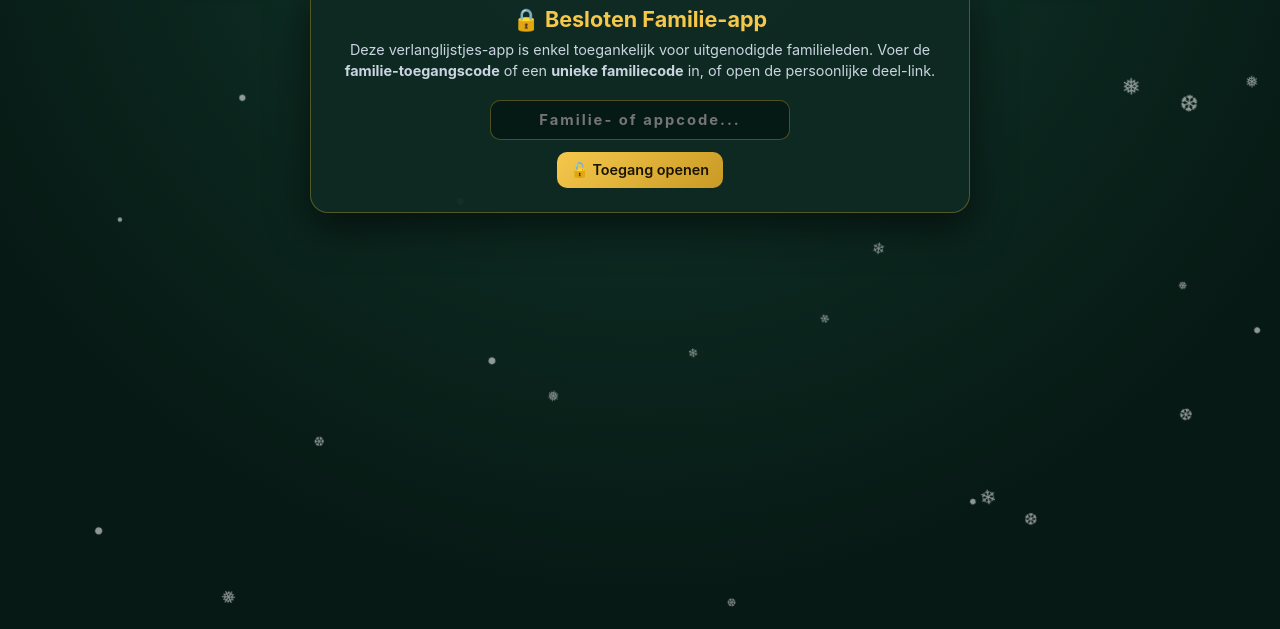
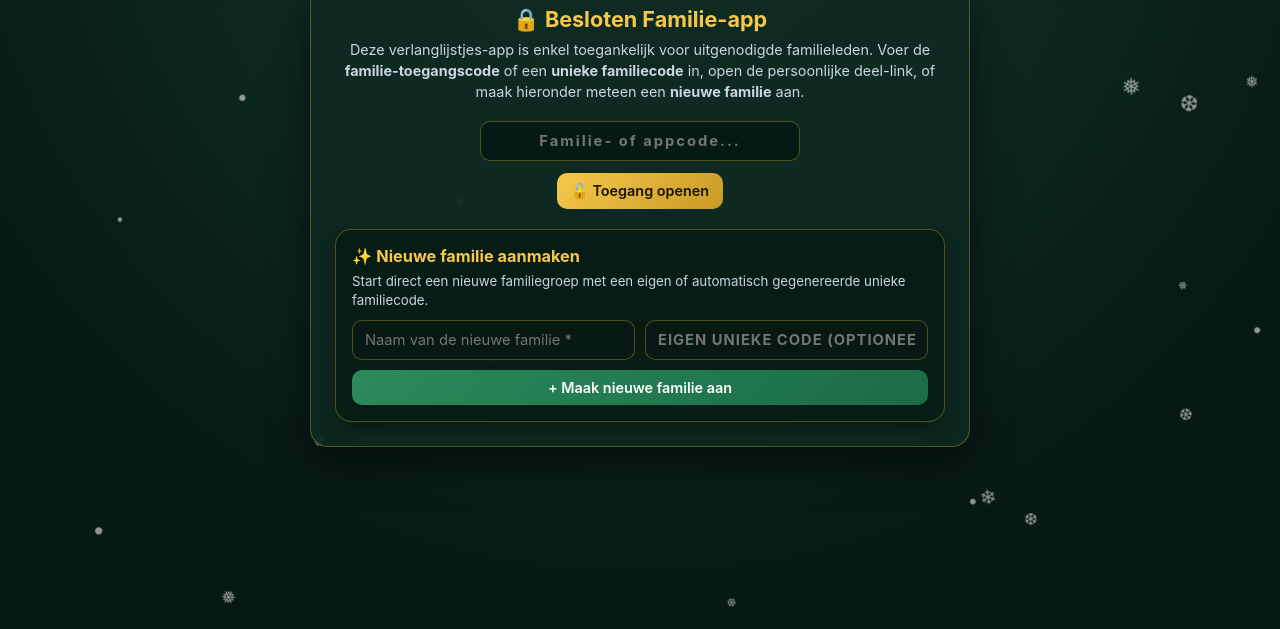
Before and after one commit to jandecock/familie-verlanglijstje-test, a plain HTML site: page index.html in a window 1280 px wide. Shown: the part 171-800 px from the top of the page. Drawn offline with nearby package versions, Linux system fonts and the light colour scheme; no server answers.

Commit message:
Add files via upload

```diff
--- a/index.html
+++ b/index.html
@@ -545,12 +545,24 @@
     <!-- TOEGANGSSCHERM VOOR ONBEKENDEN -->
     <div id="accessGateView" class="login-box">
       <h2>🔒 Besloten Familie-app</h2>
-      <p>Deze verlanglijstjes-app is enkel toegankelijk voor uitgenodigde familieleden. Voer de <strong>familie-toegangscode</strong> of een <strong>unieke familiecode</strong> in, of open de persoonlijke deel-link.</p>
-      <div style="max-width: 300px; margin: 0 auto 12px;">
+      <p>Deze verlanglijstjes-app is enkel toegankelijk voor uitgenodigde familieleden. Voer de <strong>familie-toegangscode</strong> of een <strong>unieke familiecode</strong> in, open de persoonlijke deel-link, of maak hieronder meteen een <strong>nieuwe familie</strong> aan.</p>
+      <div style="max-width: 320px; margin: 0 auto 12px;">
         <input type="text" id="accessCodeInput" placeholder="Familie- of appcode..." style="text-align:center; font-weight:700; letter-spacing:2px;" />
       </div>
       <div id="accessGateError" class="error-msg hidden" style="margin-bottom: 10px;"></div>
       <button class="btn-gold" onclick="submitAccessCode()">🔓 Toegang openen</button>
+
+      <div class="card" style="margin-top: 20px; margin-bottom: 0; padding: 16px; background: rgba(7, 25, 20, 0.72); text-align: left;">
+        <h3 style="color: var(--gold); font-size: 1.02rem; margin-bottom: 6px;">✨ Nieuwe familie aanmaken</h3>
+        <p style="font-size: 0.83rem; margin-bottom: 10px;">Start direct een nieuwe familiegroep met een eigen of automatisch gegenereerde unieke familiecode.</p>
+        <div class="form-grid" style="margin-bottom: 10px;">
+          <input type="text" id="gateNewFamilyInput" placeholder="Naam van de nieuwe familie *" />
+          <input type="text" id="gateNewFamilyCodeInput" placeholder="Eigen unieke code (optioneel)" style="text-transform:uppercase; font-weight:700; letter-spacing:1px;" />
+        </div>
+        <button type="button" class="btn-green" style="width: 100%; justify-content: center;" onclick="createFamilyFromAccessGate()">
+          + Maak nieuwe familie aan
+        </button>
+      </div>
     </div>
 
     <!-- WELKOMSTSCHERM: BESTAANDE OF NIEUWE FAMILIE -->
@@ -560,7 +572,7 @@
 
       <div class="card" style="margin-bottom: 14px; padding: 16px; background: rgba(7, 25, 20, 0.78); text-align: left;">
         <h3 style="color: var(--gold); font-size: 1rem; margin-bottom: 6px;">🔑 Toegang via unieke familiecode</h3>
-        <p style="font-size: 0.83rem; margin-bottom: 10px;">Heb je een unieke familiecode ontvangen? Vul die hier in om direct naar jouw familie te gaan.</p>
+        <p style="font-size: 0.83rem; margin-bottom: 10px;">Heb je een unieke familiecode ontvangen (bijv. <code style="color:var(--gold);">DECOCK26</code>)? Vul die hier in om direct naar jouw familie te gaan.</p>
         <div style="display:flex; gap:8px; flex-wrap:wrap;">
           <input type="text" id="welcomeFamilyCodeInput" placeholder="Unieke familiecode (bijv. DECOCK26)..." style="flex:1 1 210px; text-transform:uppercase; font-weight:700; letter-spacing:1.5px;" />
           <button type="button" class="btn-gold" onclick="openFamilyByInviteCode('welcomeFamilyCodeInput', 'welcomeError')">
@@ -1992,6 +2004,80 @@
       hideWelcomeViewAndShowLogin();
     }
 
+    async function createFamilyFromAccessGate() {
+      const nameEl = document.getElementById("gateNewFamilyInput");
+      const codeEl = document.getElementById("gateNewFamilyCodeInput");
+      const errEl = document.getElementById("accessGateError");
+      const rawName = nameEl ? nameEl.value.trim() : "";
+
+      if (!rawName) {
+        if (errEl) {
+          errEl.textContent = "Vul eerst een naam in voor de nieuwe familie.";
+          errEl.classList.remove("hidden");
+        }
+        if (nameEl) nameEl.focus();
+        return;
+      }
+
+      if (cloudBaseUrl) {
+        await pullFromCloud(true);
+      }
+
+      const existingKey = Object.keys(rootState.families || {}).find(
+        k => k.toLowerCase() === rawName.toLowerCase()
+      );
+      if (existingKey) {
+        if (!canSeeFamily(existingKey)) {
+          if (errEl) {
+            errEl.textContent = "Deze familienaam bestaat al en is privé. Gebruik de unieke familiecode om toegang te krijgen.";
+            errEl.classList.remove("hidden");
+          }
+          return;
+        }
+        if (errEl) errEl.classList.add("hidden");
+        localStorage.setItem(ACCESS_GRANTED_KEY, getExpectedAccessCode());
+        activeFamily = existingKey;
+        localStorage.setItem(ACTIVE_FAMILY_KEY, activeFamily);
+        nameEl.value = "";
+        if (codeEl) codeEl.value = "";
+        updateFamilyBadge();
+        checkAndRenderAccessGate();
+        hideWelcomeViewAndShowLogin();
+        return;
+      }
+
+      const codeCheck = resolveRequestedFamilyCode(rawName, codeEl ? codeEl.value : "");
+      if (!codeCheck.ok) {
+        if (errEl) {
+          errEl.textContent = codeCheck.error;
+          errEl.classList.remove("hidden");
+        }
+        if (codeEl) codeEl.focus();
+        return;
+      }
+
+      if (errEl) errEl.classList.add("hidden");
+      localStorage.setItem(ACCESS_GRANTED_KEY, getExpectedAccessCode());
+      rootState.families[rawName] = makeDefaultFamilyObj({
+        famName: rawName,
+        inviteCode: codeCheck.code,
+        memberIds: [],
+        members: [],
+        pins: {},
+        isPrivate: false,
+        createdBy: null
+      });
+      markFamilyUnlocked(rawName);
+      activeFamily = rawName;
+      localStorage.setItem(ACTIVE_FAMILY_KEY, activeFamily);
+      nameEl.value = "";
+      if (codeEl) codeEl.value = "";
+      updateFamilyBadge();
+      await pushToCloud();
+      checkAndRenderAccessGate();
+      hideWelcomeViewAndShowLogin();
+    }
+
     async function createFamilyFromWelcome() {
       const inputEl = document.getElementById("welcomeNewFamilyInput");
       const codeInputEl = document.getElementById("welcomeNewFamilyCodeInput");
@@ -2998,6 +3084,18 @@
     document.getElementById("accessCodeInput").addEventListener("keydown", (e) => {
       if (e.key === "Enter") submitAccessCode();
     });
+    const gateNewFamEl = document.getElementById("gateNewFamilyInput");
+    if (gateNewFamEl) {
+      gateNewFamEl.addEventListener("keydown", (e) => {
+        if (e.key === "Enter") createFamilyFromAccessGate();
+      });
+    }
+    const gateNewCodeEl = document.getElementById("gateNewFamilyCodeInput");
+    if (gateNewCodeEl) {
+      gateNewCodeEl.addEventListener("keydown", (e) => {
+        if (e.key === "Enter") createFamilyFromAccessGate();
+      });
+    }
     const welcomeCodeEl = document.getElementById("welcomeFamilyCodeInput");
     if (welcomeCodeEl) {
       welcomeCodeEl.addEventListener("keydown", (e) => {
```
